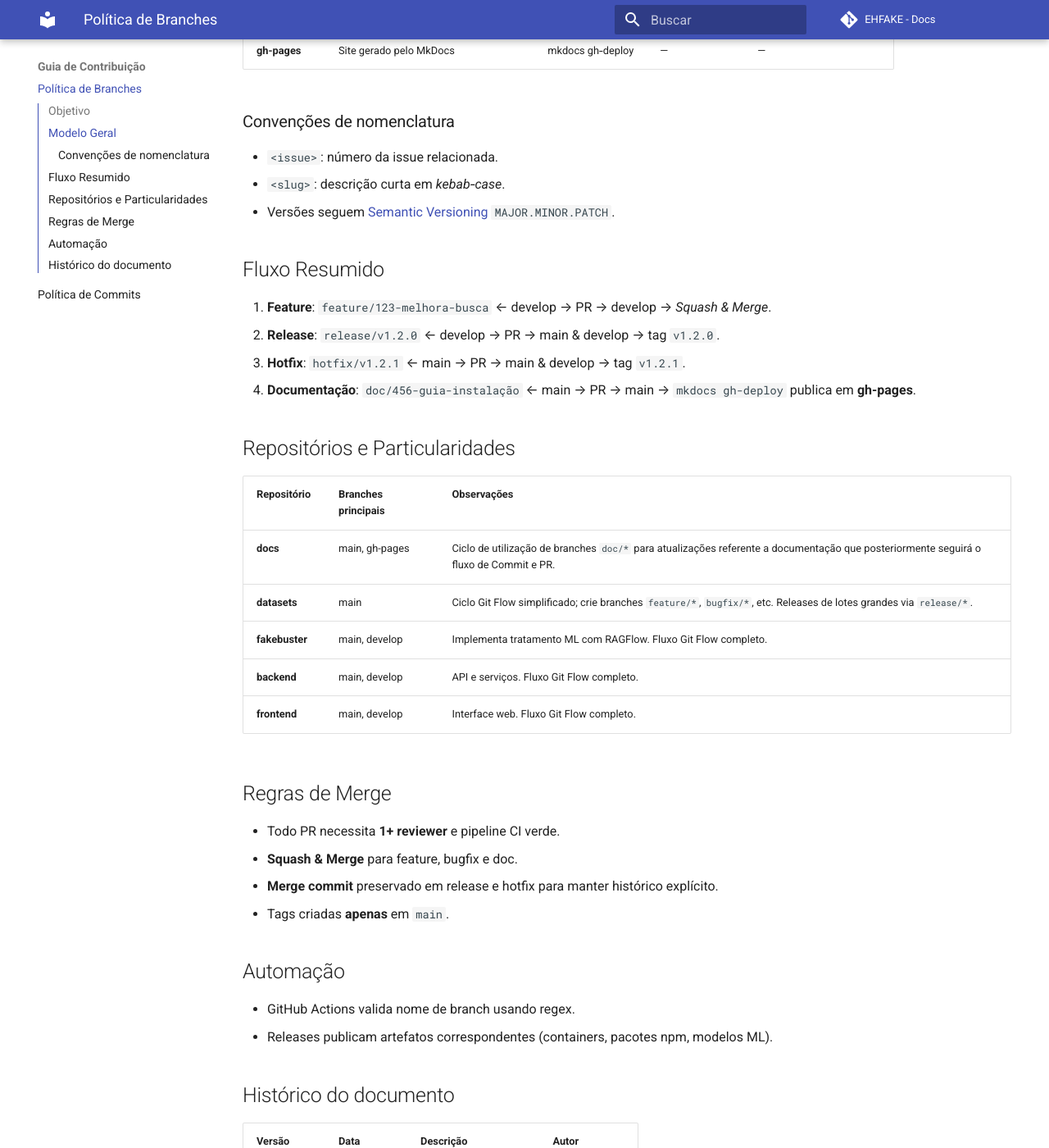
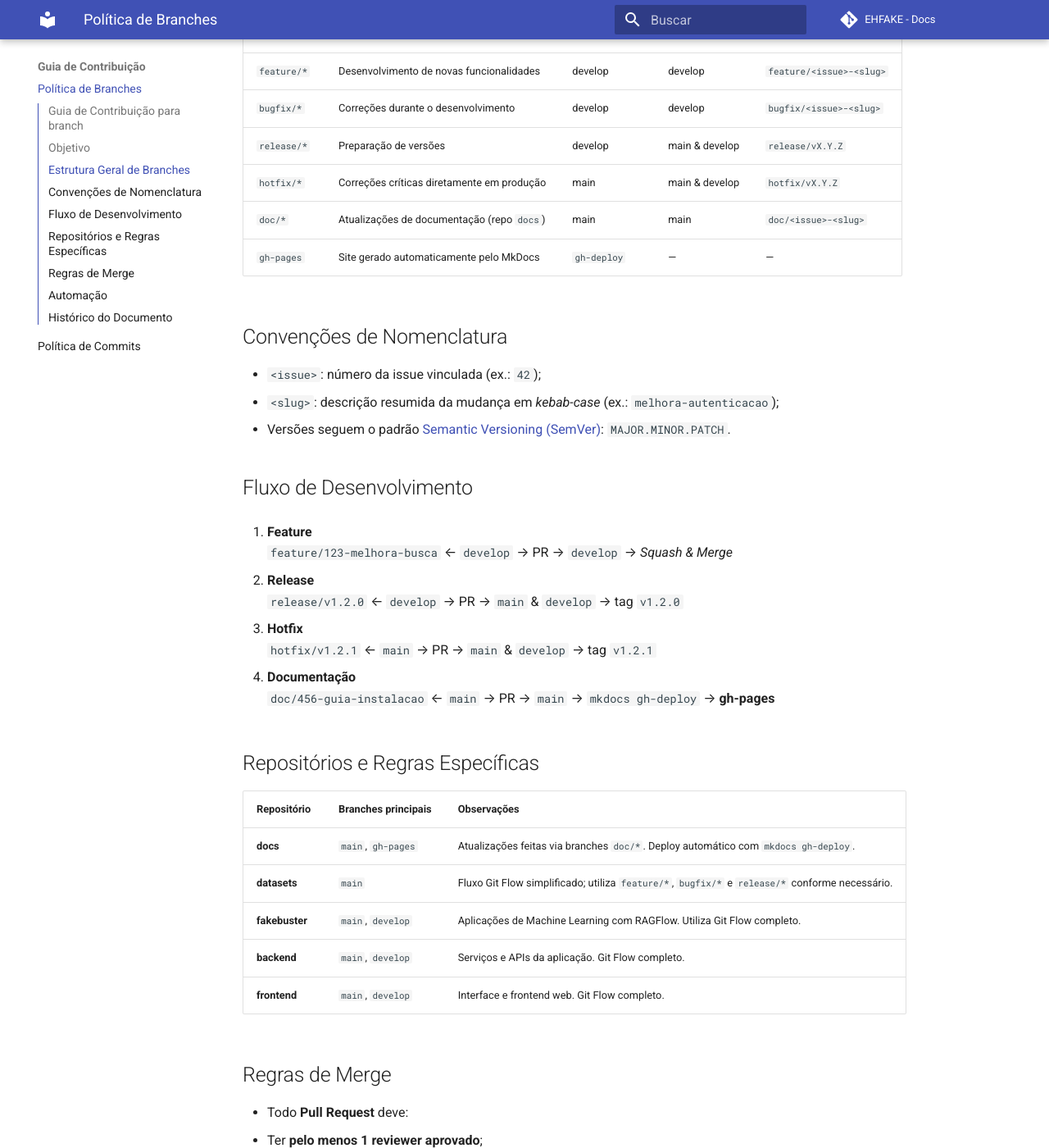
Before and after one commit to EH-FAKE/docs, an MkDocs documentation site: the page built from docs/guia-de-contribuicao/politica-de-branches.md, in a window 1280 px wide and 1400 px high, scrolled down 746 px. Shown: the whole window at 82% size. Built offline with MkDocs 1.6.1 and Material for MkDocs 9.7.7, drawn with Linux system fonts in a browser that asks for light colours; comment, search, counter and statistics services are not loaded; some of the changed text lies outside the part shown.

Commit message:
docs(guia-de-contribuicao): Revisão da politica de branches

```diff
--- a/docs/guia-de-contribuicao/politica-de-branches.md
+++ b/docs/guia-de-contribuicao/politica-de-branches.md
@@ -1,57 +1,80 @@
-## Objetivo
+## <center> Guia de Contribuição para branch </center>
 
-Estabelecer um modelo único de ramificação (Git Flow) para todos os repositórios da organização **EHFAKE**, facilitando entregas previsíveis, releases controladas e manutenção de código em produção.
+##  Objetivo
 
-## Modelo Geral
+Estabelecer um modelo padronizado de ramificação baseado no Git Flow para todos os repositórios da organização **EHFAKE**, com o objetivo de garantir:
 
-| Branch       | Função                                 | Origem           | Destino        | Prefixos derivados       |
-| ------------ | -------------------------------------- | ---------------- | -------------- | ------------------------ |
-| **main**     | Código estável (produção)              | release / hotfix | —              | —                        |
-| **develop**  | Integração contínua                    | main             | release        | feature/, bugfix/        |
-| **feature/** | Novas funcionalidades                  | develop          | develop        | `feature/<issue>-<slug>` |
-| **bugfix/**  | Correções em desenvolvimento           | develop          | develop        | `bugfix/<issue>-<slug>`  |
-| **release/** | Preparação de versão                   | develop          | main & develop | `release/vX.Y.Z`         |
-| **hotfix/**  | Correções críticas em produção         | main             | main & develop | `hotfix/vX.Y.Z`          |
-| **docs/**     | Melhoria de documentação (repo *docs*) | main             | main           | `doc/<issue>-<slug>`     |
-| **gh-pages** | Site gerado pelo MkDocs                | mkdocs gh‑deploy | —              | —                        |
+- Entregas previsíveis e organizadas;
+- Releases controladas e auditáveis;
+- Fluxo de desenvolvimento sustentável;
+- Manutenção segura do código em produção.
 
-### Convenções de nomenclatura
+##  Estrutura Geral de Branches
 
-- `<issue>`: número da issue relacionada.
-- `<slug>`: descrição curta em *kebab‑case*.
-- Versões seguem [Semantic Versioning](https://semver.org) `MAJOR.MINOR.PATCH`.
+| Branch        | Função                                     | Origem           | Destino         | Convenção de nomes           |
+| ------------- | ------------------------------------------ | ---------------- | --------------- | ---------------------------- |
+| `main`        | Código estável e versionado (produção)     | release / hotfix | —               | —                            |
+| `develop`     | Integração contínua de funcionalidades     | main             | release         | `feature/*`, `bugfix/*`      |
+| `feature/*`   | Desenvolvimento de novas funcionalidades   | develop          | develop         | `feature/<issue>-<slug>`     |
+| `bugfix/*`    | Correções durante o desenvolvimento        | develop          | develop         | `bugfix/<issue>-<slug>`      |
+| `release/*`   | Preparação de versões                      | develop          | main & develop  | `release/vX.Y.Z`             |
+| `hotfix/*`    | Correções críticas diretamente em produção | main             | main & develop  | `hotfix/vX.Y.Z`              |
+| `doc/*`       | Atualizações de documentação (repo `docs`) | main             | main            | `doc/<issue>-<slug>`         |
+| `gh-pages`    | Site gerado automaticamente pelo MkDocs    | `gh-deploy`      | —               | —                            |
 
-## Fluxo Resumido
+## Convenções de Nomenclatura
 
-1. **Feature**: `feature/123-melhora-busca` ← develop → PR → develop → *Squash & Merge*.
-2. **Release**: `release/v1.2.0` ← develop → PR → main & develop → tag `v1.2.0`.
-3. **Hotfix**: `hotfix/v1.2.1` ← main → PR → main & develop → tag `v1.2.1`.
-4. **Documentação**: `doc/456-guia-instalação` ← main → PR → main → `mkdocs gh-deploy` publica em **gh-pages**.
+- `<issue>`: número da issue vinculada (ex.: `42`);
+- `<slug>`: descrição resumida da mudança em *kebab-case* (ex.: `melhora-autenticacao`);
+- Versões seguem o padrão [Semantic Versioning (SemVer)](https://semver.org): `MAJOR.MINOR.PATCH`.
 
-## Repositórios e Particularidades
+##  Fluxo de Desenvolvimento
 
-| Repositório    | Branches principais | Observações                                                                                                                           |
-| -------------- | ------------------- | ------------------------------------------------------------------------------------------------------------------------------------- |
-| **docs**       | main, gh-pages      | Ciclo de utilização de branches `doc/*` para atualizações referente a documentação que posteriormente seguirá o fluxo de Commit e PR. |
-| **datasets**   | main                | Ciclo Git Flow simplificado; crie branches `feature/*`, `bugfix/*`, etc. Releases de lotes grandes via `release/*`.                   |
-| **fakebuster** | main, develop       | Implementa tratamento ML com RAGFlow. Fluxo Git Flow completo.                                                                        |
-| **backend**    | main, develop       | API e serviços. Fluxo Git Flow completo.                                                                                              |
-| **frontend**   | main, develop       | Interface web. Fluxo Git Flow completo.                                                                                               |
+1. **Feature**
+   `feature/123-melhora-busca` ← `develop` → PR → `develop` → *Squash & Merge*
 
-## Regras de Merge
+2. **Release**
+   `release/v1.2.0` ← `develop` → PR → `main` & `develop` → tag `v1.2.0`
 
-- Todo PR necessita **1+ reviewer** e pipeline CI verde.
-- **Squash & Merge** para feature, bugfix e doc.
-- **Merge commit** preservado em release e hotfix para manter histórico explícito.
-- Tags criadas **apenas** em `main`.
+3. **Hotfix**
+   `hotfix/v1.2.1` ← `main` → PR → `main` & `develop` → tag `v1.2.1`
 
-## Automação
+4. **Documentação**
+   `doc/456-guia-instalacao` ← `main` → PR → `main` → `mkdocs gh-deploy` → **gh-pages**
 
-- GitHub Actions valida nome de branch usando regex.
-- Releases publicam artefatos correspondentes (containers, pacotes npm, modelos ML).
+## Repositórios e Regras Específicas
 
-## Histórico do documento
+| Repositório     | Branches principais | Observações                                                                                       |
+|------------------|---------------------|---------------------------------------------------------------------------------------------------|
+| **docs**         | `main`, `gh-pages`  | Atualizações feitas via branches `doc/*`. Deploy automático com `mkdocs gh-deploy`.              |
+| **datasets**     | `main`              | Fluxo Git Flow simplificado; utiliza `feature/*`, `bugfix/*` e `release/*` conforme necessário.  |
+| **fakebuster**   | `main`, `develop`   | Aplicações de Machine Learning com RAGFlow. Utiliza Git Flow completo.                           |
+| **backend**      | `main`, `develop`   | Serviços e APIs da aplicação. Git Flow completo.                                                  |
+| **frontend**     | `main`, `develop`   | Interface e frontend web. Git Flow completo.                                                      |
+
+##  Regras de Merge
+
+- Todo **Pull Request** deve:
+  - Ter **pelo menos 1 reviewer aprovado**;
+  - Passar por todas as validações de **CI** com sucesso.
+
+- Estratégias de merge:
+  - **Squash & Merge**: para `feature/*`, `bugfix/*` e `doc/*`;
+  - **Merge commit**: para `release/*` e `hotfix/*` (preservando o histórico de versionamento);
+  - **Tags**: aplicadas apenas na branch `main`.
+
+##  Automação
+
+- GitHub Actions:
+  - Validação automática de nomes de branch com **expressões regulares**;
+  - Workflows específicos para release, build e deploy por repositório;
+
+- Artefatos:
+  - São publicados automaticamente nas releases (`Docker`, `npm`, modelos `ML`, etc.).
+
+##  Histórico do Documento
 
 | Versão | Data       | Descrição            | Autor         |
-| ------ | ---------- | -------------------- | ------------- |
-| 1.0    | 18/04/2025 | Criação do documento | Equipe EHFAKE |
+|--------|------------|----------------------|---------------|
+| 1.0    | 18/04/2025 | Criação inicial      | Equipe EHFAKE |
+| 1.1    | 20/05/2025 | Revisão e melhoria   | Equipe EHFAKE |
```
